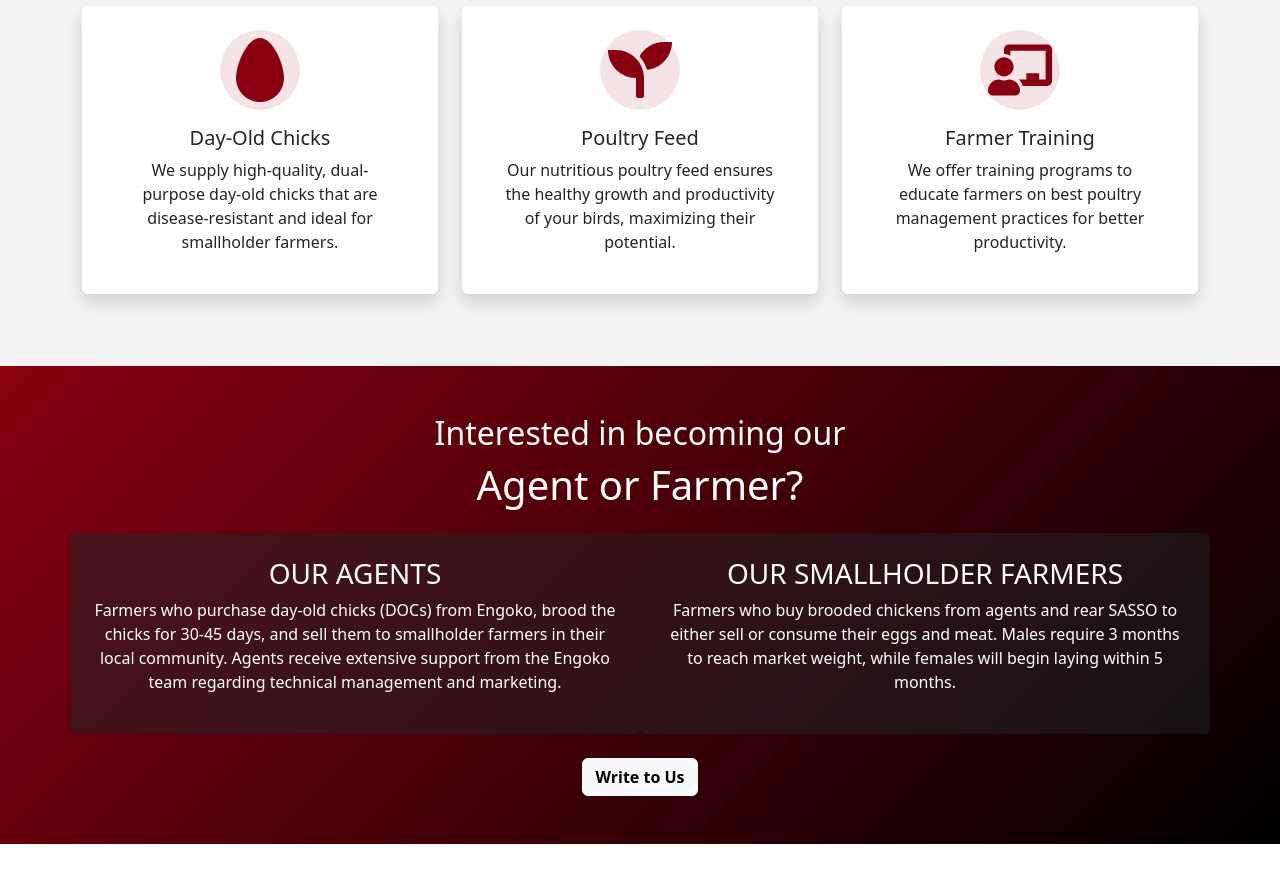
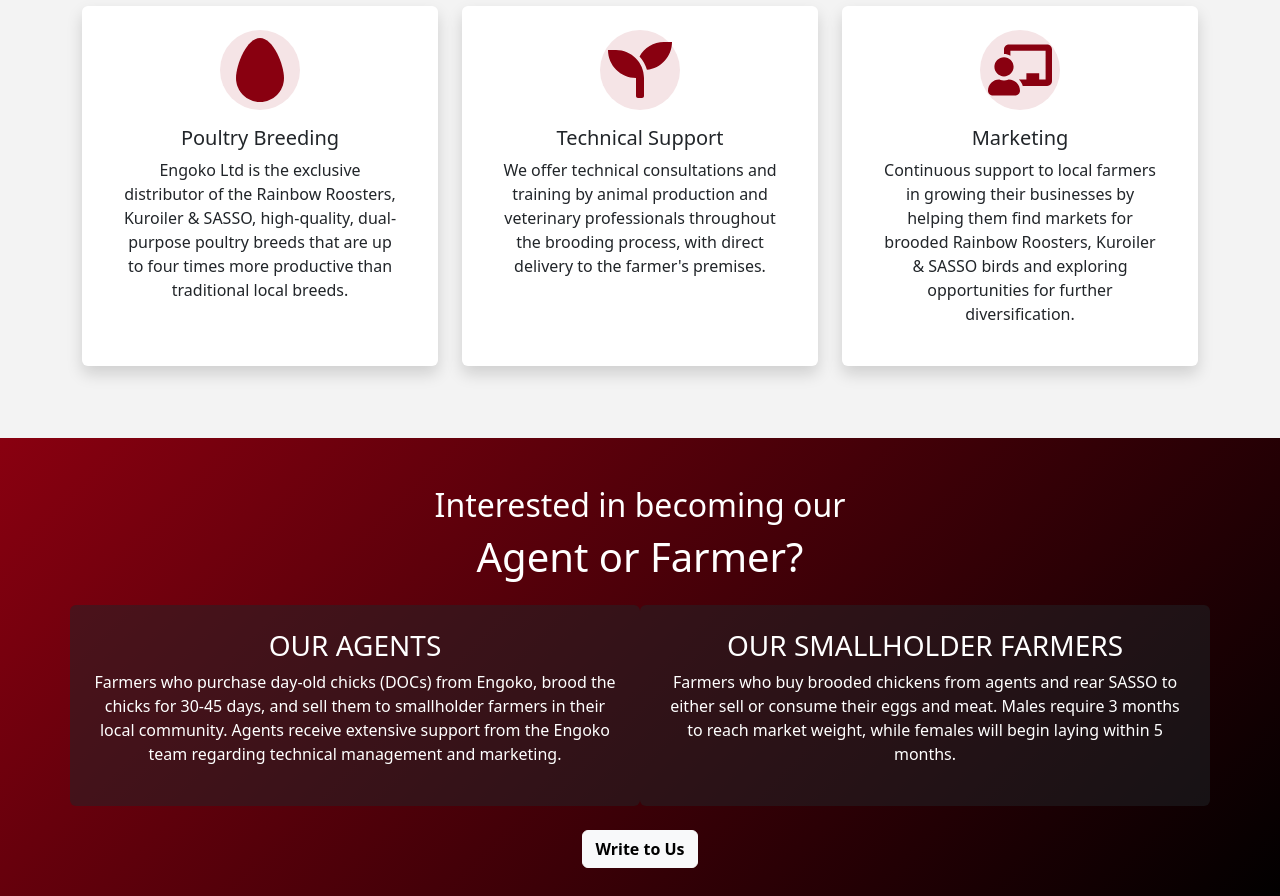
Before and after one commit to DBEST-EZRA/engoko, a React (Create React App) app: page / in a window 1280 px wide. Shown: the part 980-1876 px from the top of the page. Built offline with nearby package versions, Linux system fonts and the light colour scheme.

Commit message:
updated services

```diff
--- a/src/components/Services.jsx
+++ b/src/components/Services.jsx
@@ -29,10 +29,12 @@
                 <FaEgg className="service-icon" />
               </div>
               <Card.Body>
-                <Card.Title>Day-Old Chicks</Card.Title>
+                <Card.Title>Poultry Breeding</Card.Title>
                 <Card.Text>
-                  We supply high-quality, dual-purpose day-old chicks that are
-                  disease-resistant and ideal for smallholder farmers.
+                  Engoko Ltd is the exclusive distributor of the Rainbow
+                  Roosters, Kuroiler & SASSO, high-quality, dual-purpose poultry
+                  breeds that are up to four times more productive than
+                  traditional local breeds.
                 </Card.Text>
               </Card.Body>
             </Card>
@@ -45,10 +47,12 @@
                 <FaSeedling className="service-icon" />
               </div>
               <Card.Body>
-                <Card.Title>Poultry Feed</Card.Title>
+                <Card.Title>Technical Support</Card.Title>
                 <Card.Text>
-                  Our nutritious poultry feed ensures the healthy growth and
-                  productivity of your birds, maximizing their potential.
+                  We offer technical consultations and training by animal
+                  production and veterinary professionals throughout the
+                  brooding process, with direct delivery to the farmer's
+                  premises.
                 </Card.Text>
               </Card.Body>
             </Card>
@@ -61,10 +65,12 @@
                 <FaChalkboardTeacher className="service-icon" />
               </div>
               <Card.Body>
-                <Card.Title>Farmer Training</Card.Title>
+                <Card.Title>Marketing</Card.Title>
                 <Card.Text>
-                  We offer training programs to educate farmers on best poultry
-                  management practices for better productivity.
+                  Continuous support to local farmers in growing their
+                  businesses by helping them find markets for brooded Rainbow
+                  Roosters, Kuroiler & SASSO birds and exploring opportunities
+                  for further diversification.
                 </Card.Text>
               </Card.Body>
             </Card>
```
